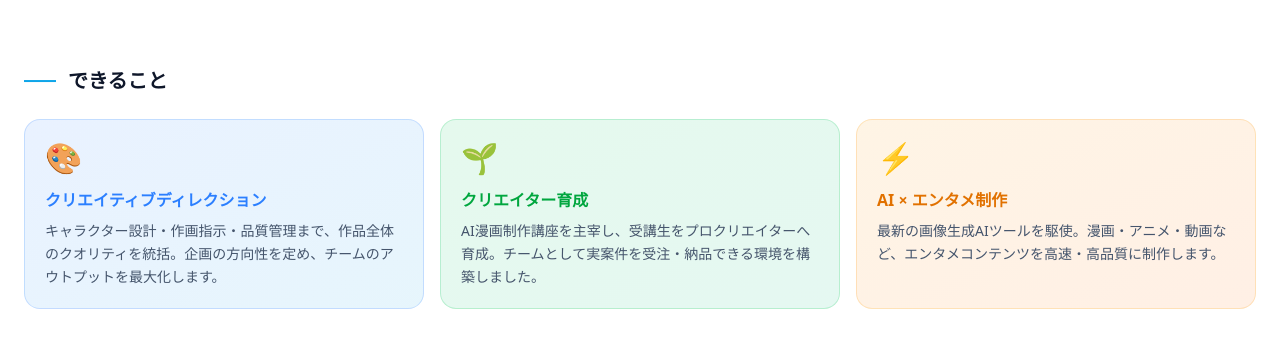
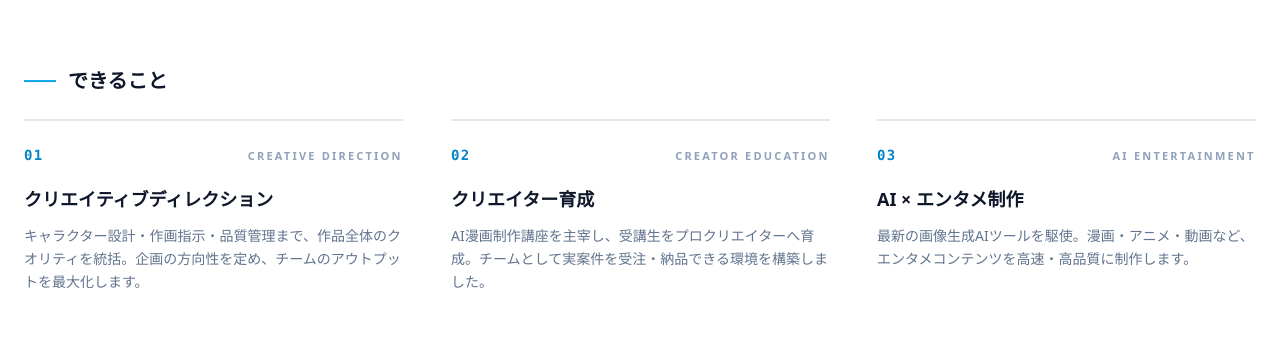
Before and after one commit to yohida-yoshi/aims-website, a Next.js app: page / in a window 1280 px wide. Shown: the part 1381-1740 px from the top of the page. Built offline with nearby package versions, Linux system fonts and the light colour scheme.

Commit message:
Redesign skills as minimal editorial layout

```diff
--- a/src/components/About.tsx
+++ b/src/components/About.tsx
@@ -3,25 +3,22 @@ import SectionHeading from "./SectionHeading";
 
 const skills = [
     {
+        number: "01",
+        en: "Creative Direction",
         title: "クリエイティブディレクション",
         detail: "キャラクター設計・作画指示・品質管理まで、作品全体のクオリティを統括。企画の方向性を定め、チームのアウトプットを最大化します。",
-        icon: "🎨",
-        color: "from-blue-500/10 to-primary-500/10 border-blue-500/20",
-        labelColor: "text-blue-500 dark:text-blue-400",
     },
     {
+        number: "02",
+        en: "Creator Education",
         title: "クリエイター育成",
         detail: "AI漫画制作講座を主宰し、受講生をプロクリエイターへ育成。チームとして実案件を受注・納品できる環境を構築しました。",
-        icon: "🌱",
-        color: "from-green-500/10 to-emerald-500/10 border-green-500/20",
-        labelColor: "text-green-600 dark:text-green-400",
     },
     {
+        number: "03",
+        en: "AI Entertainment",
         title: "AI × エンタメ制作",
         detail: "最新の画像生成AIツールを駆使。漫画・アニメ・動画など、エンタメコンテンツを高速・高品質に制作します。",
-        icon: "⚡",
-        color: "from-amber-500/10 to-orange-500/10 border-amber-500/20",
-        labelColor: "text-amber-600 dark:text-amber-400",
     },
 ];
 
@@ -65,17 +62,22 @@ export default function About() {
                         できること
                     </h3>
                 </Reveal>
-                <div className="grid grid-cols-1 sm:grid-cols-3 gap-4">
+                <div className="grid grid-cols-1 sm:grid-cols-3 gap-10 md:gap-12">
                     {skills.map((skill, index) => (
                         <Reveal key={index} delay={index * 120}>
-                            <div
-                                className={`h-full p-5 rounded-2xl bg-gradient-to-br ${skill.color} border transition-all duration-300 hover:shadow-md hover:-translate-y-1`}
-                            >
-                                <span className="text-3xl block mb-3">{skill.icon}</span>
-                                <h4 className={`font-bold text-base mb-2 ${skill.labelColor}`}>
+                            <div className="group h-full border-t-2 border-slate-200 dark:border-slate-800 pt-6 transition-colors duration-300 hover:border-primary-500">
+                                <div className="flex items-baseline justify-between mb-5">
+                                    <span className="font-mono text-sm font-semibold tracking-widest text-primary-600">
+                                        {skill.number}
+                                    </span>
+                                    <span className="text-[11px] font-semibold tracking-[0.2em] uppercase text-slate-400">
+                                        {skill.en}
+                                    </span>
+                                </div>
+                                <h4 className="font-bold text-lg mb-3 text-foreground">
                                     {skill.title}
                                 </h4>
-                                <p className="text-sm text-slate-600 dark:text-slate-400 leading-relaxed">
+                                <p className="text-sm text-slate-500 dark:text-slate-400 leading-relaxed">
                                     {skill.detail}
                                 </p>
                             </div>
```
